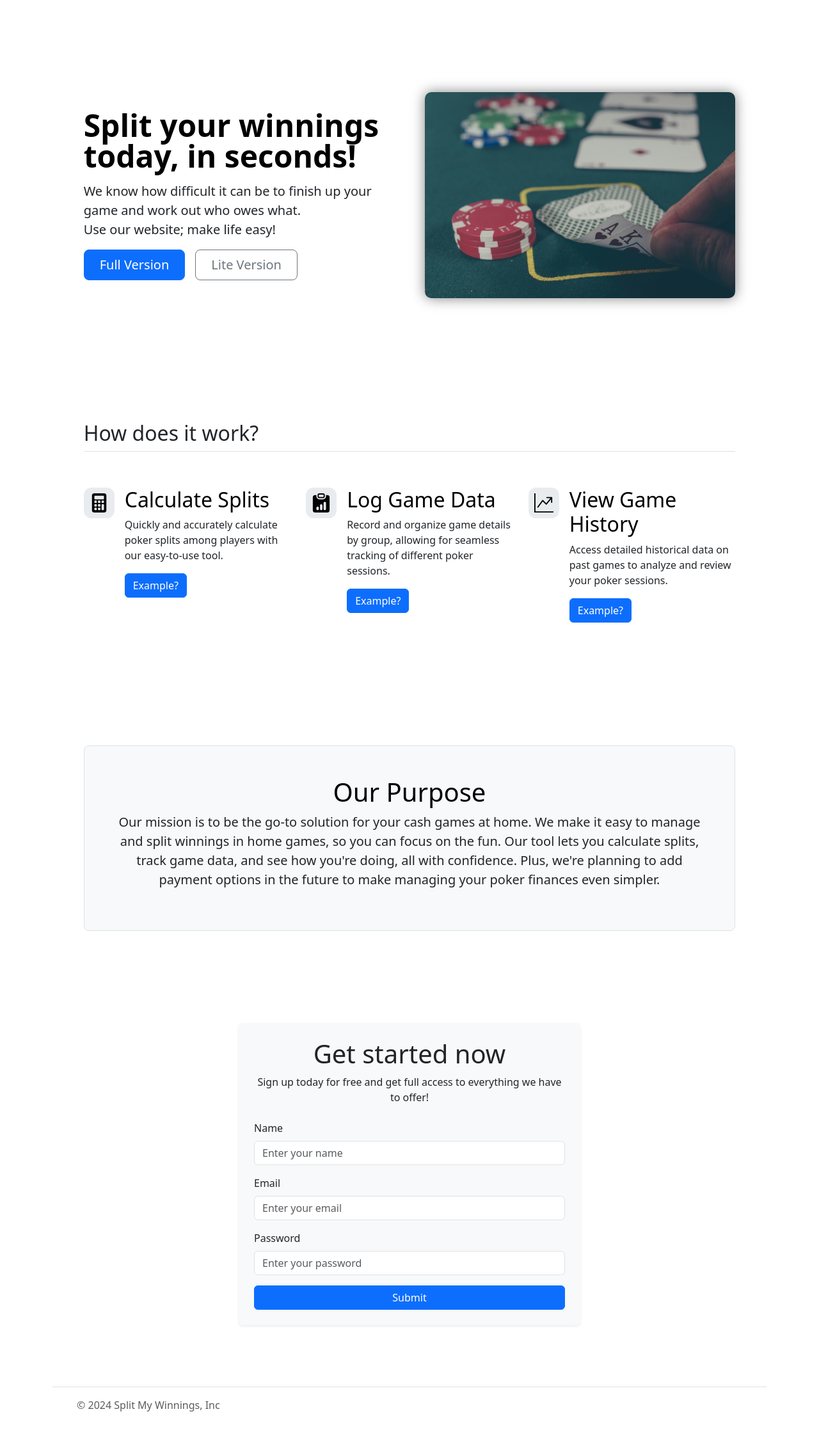
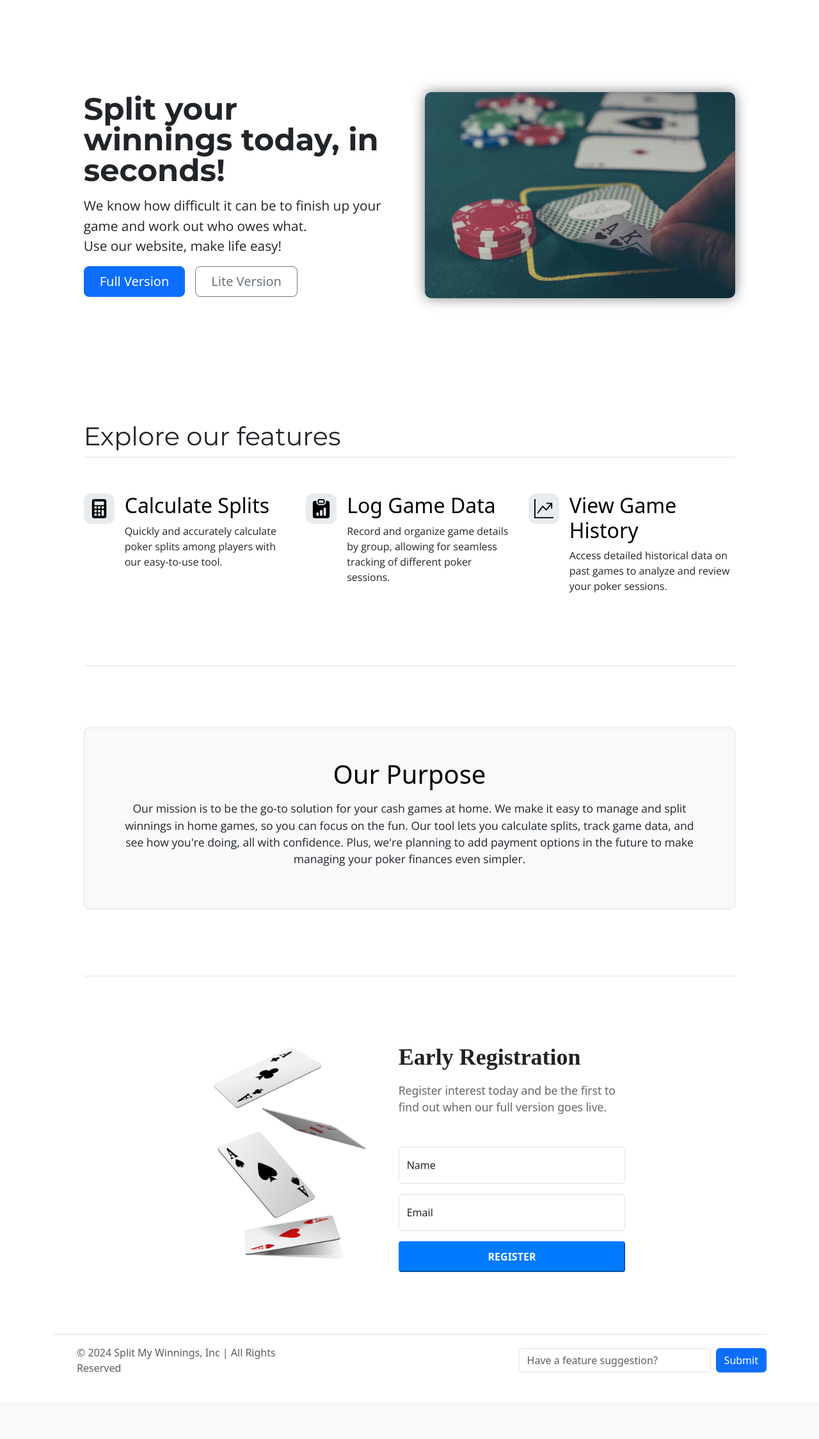
Before and after one commit to DJBuchs/Split-My-Winnings, a Flask app: page / in a window 1280 px wide. Shown: the part 72-2321 px from the top of the page at 64% size. After the commit the page ends 2262 px from the top, so only its background shows below. Run offline with Flask 3, Linux system fonts and the light colour scheme; some libraries are stand-ins or nearby versions.

Commit message:
First live version

```diff
--- a/main.py
+++ b/main.py
@@ -12,6 +12,8 @@ from forms import Register
 import os
 from dotenv import load_dotenv
 import smtplib
+import bleach
+import secrets
 
 load_dotenv()
 
@@ -19,14 +21,22 @@ app = Flask(__name__)
 app.config['SECRET_KEY'] = os.getenv("FLASK_KEY")
 Bootstrap5(app)
 
+
 app.config['SEND_EMAIL'] = os.getenv("SEND_EMAIL")
 app.config['EMAIL_PASS'] = os.getenv("EMAIL_PASS")
-app.config['EMAIL_RECEIVE'] = os.getenv("EMAIL_RECEIVE")
+app.config['EMAIL_RECEIVE'] = os.getenv("SEND_EMAIL")
+app.config['SESSION_COOKIE_SECURE'] = True
 
 
 @app.route('/', methods=['POST', 'GET'])
 def home():
     return render_template("index.html")
+
+
+# THANK YOU PAGE
+@app.route('/thank-you', methods=['POST', 'GET'])
+def thank_you():
+    return render_template("thank_you.html")
 
 
 # REGISTER INTEREST
@@ -35,16 +45,67 @@ def register():
     if request.method == 'POST':
         form_data = request.form
         email_entered = form_data['email']
-        with smtplib.SMTP("smtp.gmail.com") as connection:
-            connection.starttls()
-            connection.login(user=app.config['SEND_EMAIL'], password=app.config['EMAIL_PASS'])
-            connection.sendmail(
-                from_addr=app.config['SEND_EMAIL'],
-                to_addrs=app.config['EMAIL_RECEIVE'],
-                msg=f"Subject: New Poker Registration\n\nThere is a new person interested in the website!\nEmail: {email_entered}"
+        name_entered = form_data['name']
+        try:
+            with smtplib.SMTP("smtp.gmail.com") as connection:
+                connection.starttls()
+                connection.login(user=app.config['SEND_EMAIL'], password=app.config['EMAIL_PASS'])
+                connection.sendmail(
+                    from_addr=app.config['SEND_EMAIL'],
+                    to_addrs=app.config['EMAIL_RECEIVE'],
+                    msg=f"Subject: New Poker Registration\n\n{name_entered} is interested in the full version of the website!\nEmail: {email_entered}"
+                    )
+        except Exception as e:
+            return f"An error occurred: {e}", 500
+
+        return redirect(url_for('thank_you'))
+    return render_template("register.html")
+
+
+# CONTACT US
+@app.route('/contact-us', methods=['POST', 'GET'])
+def contact_form():
+    if request.method == 'POST':
+        form_data = request.form
+        email_entered = form_data['email']
+        name_entered = form_data['name']
+        message = form_data['message']
+        try:
+            with smtplib.SMTP("smtp.gmail.com") as connection:
+                connection.starttls()
+                connection.login(user=app.config['SEND_EMAIL'], password=app.config['EMAIL_PASS'])
+                connection.sendmail(
+                    from_addr=app.config['SEND_EMAIL'],
+                    to_addrs=app.config['EMAIL_RECEIVE'],
+                    msg=f"Subject: New Contact Form Message\n\n{name_entered} has sent a message!\nEmail: {email_entered}\n"
+                            f"Message: {message}"
+                    )
+        except Exception as e:
+            return f"An error occurred: {e}", 500
+
+    return render_template("contact_form.html")
+
+
+# CONTACT FOOTER
+@app.route('/feature-request', methods=['POST', 'GET'])
+def contact_footer():
+    if request.method == 'POST':
+        form_data = request.form
+        message = form_data['message']
+        try:
+            with smtplib.SMTP("smtp.gmail.com") as connection:
+                connection.starttls()
+                connection.login(user=app.config['SEND_EMAIL'], password=app.config['EMAIL_PASS'])
+                connection.sendmail(
+                    from_addr=app.config['SEND_EMAIL'],
+                    to_addrs=app.config['EMAIL_RECEIVE'],
+                    msg=f"Subject: New Poker Message\n\nYou were sent the following message:\n{message}"
                 )
-            return redirect(url_for('home'))
-    return render_template("register.html")
+        except Exception as e:
+            return f"An error occurred: {e}", 500
+
+        return redirect(request.referrer)
+
 
 
 # FREE VERSION - NUMBER OF PLAYERS
@@ -76,15 +137,19 @@ def free_details():
             session.pop('extra_data', None)
             return redirect(url_for('free_results', players=num_players))
         else:
-            flash('Total cash-outs do not equal total buy-ins!')
-            flash(f'Total buy-ins: {buy_ins}')
-            flash(f'Total cash-outs: {cash_outs}')
-            flash(f'Difference: {abs(buy_ins-cash_outs)}')
+            flash(f'Calculation error  |  Buy-ins: {buy_ins}  |  Cash-outs: {cash_outs}  |  Difference: {abs(buy_ins-cash_outs)}')
             session['form_data'] = data.to_dict()
             return redirect(url_for('free_details', players=num_players))
     form_data = session.get('form_data', {})
     number_of_players = session.get('num_players')
     return render_template("player_details.html", players=number_of_players, form_data=form_data)
+
+
+# CLEAR DETAILS TABLE
+@app.route('/clear-table', methods=['POST', 'GET'])
+def clear_table():
+    session.pop('form_data', None)
+    return redirect(url_for('free_details'))
 
 
 # FREE VERSION - RESULTS
@@ -94,20 +159,28 @@ def free_results():
     if request.method == 'POST':
         # Get new form data
         new_data = request.form.to_dict()
+        payer = new_data['payer'].capitalize()
+        payee = new_data['payee'].capitalize()
 
-        # Retrieve existing data from session or initialize as an empty list
-        previous_data = session.get('extra_data', [])
+        form_data = session.get('form_data', {})
+        num_players = session.get('num_players')
 
-        # Append new data to the list
-        previous_data.append(new_data)
+        player_names = [form_data[f'player_{i}'].capitalize() for i in range(num_players)]
 
-        # Save updated data back to the session
-        session['extra_data'] = previous_data
+        if payer not in player_names or payee not in player_names:
+            flash("One or more of the names entered were not involved in the game.")
+            return redirect(url_for("free_results"))
+        else:
+            # Update session with new data
+            previous_data = session.get('extra_data', [])
+            previous_data.append(new_data)
+            session['extra_data'] = previous_data
 
-        return redirect(url_for("free_results"))
+            return redirect(url_for("free_results"))
 
     num_players = session.get('num_players')
     form_data = session.get('form_data', {})
+
     players = []
     for i in range(num_players):
         player = {
@@ -116,6 +189,9 @@ def free_results():
             'cashout': float(form_data[f'cashout_{i}'])
         }
         players.append(player)
+
+    # Caluculation for winnings
+    session_winnings = [player['cashout'] - player['buyin'] for player in players]
 
     extra_data = session.get('extra_data', [])
     help_needed = False
@@ -128,7 +204,7 @@ def free_results():
 
     return render_template("results.html", form_data=form_data,
                            players=num_players, settlements=settlements,
-                           help_needed=help_needed)
+                           help_needed=help_needed, winnings=session_winnings)
 
 
 def calculate_settlements(players):
--- a/requirements.txt
+++ b/requirements.txt
@@ -9,3 +9,4 @@ Flask==2.3.2
 flask_sqlalchemy==3.1.1
 SQLAlchemy==2.0.25
 python-dotenv==1.0.1
+bleach==6.1.0
--- a/templates/footer.html
+++ b/templates/footer.html
@@ -6,15 +6,18 @@
           <svg class="bi" width="30" height="24"><use xlink:href="#bootstrap"></use></svg>
         </a>
         <span class="mb-3 mb-md-0 text-body-secondary">©
-            <script type="text/javascript">document.write(new Date().getFullYear());</script> Split My Winnings, Inc
+            <script type="text/javascript">document.write(new Date().getFullYear());</script> Split My Winnings, Inc | All Rights Reserved
         </span>
       </div>
 
-      <ul class="nav col-md-4 justify-content-end list-unstyled d-flex">
-        <li class="ms-3"><a class="text-body-secondary" href="#"><svg class="bi" width="24" height="24"><use xlink:href="#twitter"></use></svg></a></li>
-        <li class="ms-3"><a class="text-body-secondary" href="#"><svg class="bi" width="24" height="24"><use xlink:href="#instagram"></use></svg></a></li>
-        <li class="ms-3"><a class="text-body-secondary" href="#"><svg class="bi" width="24" height="24"><use xlink:href="#facebook"></use></svg></a></li>
-      </ul>
+      <div class="row g-3">
+        <form action="{{url_for('contact_footer')}}" method="post" id="contactFooter" name="contactFooter" class="d-flex align-items-center">
+            <input type="text" name="message" placeholder="Have a feature suggestion?" required class="form-control me-2" style="flex: 2; min-width: 300px;;">
+            <button type="submit" class="btn btn-primary">Submit</button>
+        </form>
+    </div>
+
+
     </footer>
   </div>
 
--- a/templates/header.html
+++ b/templates/header.html
@@ -25,13 +25,13 @@
             <ul class="nav col-12 col-lg-auto me-lg-auto mb-2 justify-content-center mb-md-0">
               <li><a href="{{url_for('home')}}" class="nav-link px-2 text-secondary">Home</a></li>
               <li><a href="{{url_for('free_player_count')}}" class="nav-link px-2 text-white">Split-Free</a></li>
-              <li><a href="#" class="nav-link px-2 text-white">Contact</a></li>
+              <li><a href="{{url_for('contact_form')}}" class="nav-link px-2 text-white">Contact</a></li>
               <li><a href="#" class="nav-link px-2 text-white">Support Me</a></li>
             </ul>
 
             <div class="text-end">
-              <button type="button" class="btn btn-outline-light me-2">Login</button>
-              <button type="button" class="btn btn-warning">Sign-up</button>
+              <a href="{{url_for('register')}}" class="btn btn-outline-light me-2" role="button">Login</a>
+              <a href="{{url_for('register')}}" class="btn btn-warning" role="button">Sign-up</a>
             </div>
           </div>
         </div>
--- a/templates/index.html
+++ b/templates/index.html
@@ -1,5 +1,8 @@
 {% from "bootstrap5/form.html" import render_form %}
 {% include "header.html" %}
+
+<link href="https://fonts.googleapis.com/css2?family=Lato:wght@400;700&family=Merriweather:wght@400;700&display=swap" rel="stylesheet">
+<link href="https://fonts.googleapis.com/css2?family=Montserrat:wght@400;700&family=Open+Sans:wght@400;700&display=swap" rel="stylesheet">
 
 <!-- Hero Section -->
 <div class="container px-4 py-5 my-5 col-md-10">
@@ -8,8 +11,8 @@
         <img src="../static/images/homepage_hero.jpg" class="d-block mx-lg-auto img-fluid soft-edge" alt="Bootstrap Themes" width="700" height="500" loading="lazy">
       </div>
       <div class="col-lg-6">
-        <h1 class="display-5 fw-bold text-body-emphasis lh-1 mb-3">Split your winnings today, in seconds!</h1>
-        <p class="lead">We know how difficult it can be to finish up your game and work out who owes what. <br/> Use our website; make life easy!</p>
+        <h1 class="display-5 lh-1 mb-3" style="font-family: 'Montserrat', sans-serif; font-size: 3rem; font-weight: 700;">Split your winnings today, in seconds!</h1>
+        <p class="lead" style="font-family: 'Open Sans', sans-serif; font-size: 1.3rem;">We know how difficult it can be to finish up your game and work out who owes what. <br/> Use our website, make life easy!</p>
         <div class="d-grid gap-2 d-md-flex justify-content-md-start">
           <a href="{{url_for('register')}}" class="btn btn-primary btn-lg px-4 me-md-2">Full Version</a>
           <a href="{{url_for('free_player_count')}}" class="btn btn-outline-secondary btn-lg px-4">Lite Version</a>
@@ -19,8 +22,8 @@
   </div>
 
   <!-- How It Works Section -->
-  <div class="container px-4 py-5 my-5 col-md-10" id="hanging-icons">
-    <h2 class="pb-2 border-bottom">How does it work?</h2>
+  <div class="container px-4 py-5 mt-5 col-md-10" id="hanging-icons">
+    <h2 class="pb-2 border-bottom" style="font-family: 'Montserrat', sans-serif; font-size: 2.5rem; font-weight: 500;">Explore our features</h2>
     <div class="row g-4 py-5 row-cols-1 row-cols-lg-3">
       <div class="col d-flex align-items-start">
         <div class="icon-square text-body-emphasis bg-body-secondary d-inline-flex align-items-center justify-content-center fs-4 flex-shrink-0 me-3">
@@ -30,8 +33,8 @@
         </div>
         <div>
           <h3 class="fs-2 text-body-emphasis">Calculate Splits</h3>
-          <p>Quickly and accurately calculate poker splits among players with our easy-to-use tool.</p>
-          <a href="#" class="btn btn-primary">Example?</a>
+          <p style="font-family: 'Open Sans', sans-serif; font-size: 1rem;">Quickly and accurately calculate poker splits among players with our easy-to-use tool.</p>
+
         </div>
       </div>
       <div class="col d-flex align-items-start">
@@ -44,8 +47,8 @@
         </div>
         <div>
           <h3 class="fs-2 text-body-emphasis">Log Game Data</h3>
-          <p>Record and organize game details by group, allowing for seamless tracking of different poker sessions.</p>
-          <a href="#" class="btn btn-primary">Example?</a>
+          <p style="font-family: 'Open Sans', sans-serif; font-size: 1rem;">Record and organize game details by group, allowing for seamless tracking of different poker sessions.</p>
+
         </div>
       </div>
       <div class="col d-flex align-items-start">
@@ -56,18 +59,22 @@
         </div>
         <div>
           <h3 class="fs-2 text-body-emphasis">View Game History</h3>
-          <p>Access detailed historical data on past games to analyze and review your poker sessions.</p>
-          <a href="#" class="btn btn-primary">Example?</a>
+          <p style="font-family: 'Open Sans', sans-serif; font-size: 1rem;">Access detailed historical data on past games to analyze and review your poker sessions.</p>
+
         </div>
       </div>
     </div>
   </div>
 
+  <div class="container px-4 col-md-10">
+    <h2 class="border-bottom"></h2>
+    </div>
+
   <!-- Purpose Section -->
   <div class="container px-4 py-5 my-5 col-md-10">
     <div class="p-5 text-center bg-body-tertiary border rounded-3 lightgrey">
-      <h1 class="text-body-emphasis">Our Purpose</h1>
-      <p class="lead">
+      <h1 class="text-body-emphasis mb-3 ">Our Purpose</h1>
+      <p class="lead" style="font-family: 'Open Sans', sans-serif; font-size: 1.1rem;">
         Our mission is to be the go-to solution for your cash games at home. We make it easy to manage and split winnings in home games,
         so you can focus on the fun. Our tool lets you calculate splits, track game data, and see how you're doing, all with confidence.
         Plus, we're planning to add payment options in the future to make managing your poker finances even simpler.
@@ -75,34 +82,67 @@
     </div>
   </div>
 
-  <!-- Form Section -->
-  <div class="container px-4 py-5 my-5">
-    <div class="row justify-content-center">
-      <div class="col-md-6">
-        <div class="bg-light p-4 rounded shadow-sm">
-          <div class="text-center mb-4">
-            <h1>Get started now</h1>
-            <p>Sign up today for free and get full access to everything we have to offer!</p>
+  <div class="container px-4 col-md-10">
+  <h2 class="pb-2 border-bottom"></h2>
   </div>
-          <form>
-            <div class="mb-3">
-              <label for="name" class="form-label">Name</label>
-              <input type="text" class="form-control" id="name" placeholder="Enter your name" required>
+
+
+
+  <div class="container col-md-7 my-5">
+    <div class="p-4 d-flex align-items-center g-5">
+        <!-- Left Column for Image -->
+        <div class="custom-image-col d-none d-md-block">
+          <img src="../static/images/cards4.jpg" alt="Registration Image" width="300px" class="custom-image img-fluid rounded">
       </div>
-            <div class="mb-3">
-              <label for="email" class="form-label">Email</label>
-              <input type="email" class="form-control" id="email" placeholder="Enter your email" required>
+
+        <!-- Right Column for Form -->
+        <div class="custom-form-col">
+          <h2 class="h2-form custom-title mb-2">Early Registration</h2>
+          <p class="custom-lead mb-5">Register interest today and be the first to find out when our full version goes live.</p>
+          <form
+              action="{{ url_for('register') }}"
+              method="post"
+              id="earlyReg"
+              name="earlyReg"
+              class="row g-3"
+          >
+              <div class="col-12">
+                  <div class="form-floating">
+                      <input
+                          type="text"
+                          name="name"
+                          id="name"
+                          class="form-control"
+                          placeholder="Name"
+                          required
+                      >
+                      <label for="name">Name</label>
                   </div>
-            <div class="mb-3">
-              <label for="password" class="form-label">Password</label>
-              <input type="password" class="form-control" id="password" placeholder="Enter your password" required>
               </div>
-            <button type="submit" class="btn btn-primary w-100">Submit</button>
+              <div class="col-12">
+                  <div class="form-floating">
+                      <input
+                          type="email"
+                          name="email"
+                          id="email"
+                          class="form-control"
+                          placeholder="Email"
+                          required
+                      >
+                      <label for="email">Email</label>
+                  </div>
+              </div>
+              <div class="col-12">
+                  <button class="custom-btn" type="submit">Register</button>
+              </div>
           </form>
       </div>
+
     </div>
 </div>
-  </div>
+
+  <!-- Form Section -->
+
 
 
 
--- a/templates/player_details.html
+++ b/templates/player_details.html
@@ -37,16 +37,18 @@
                     </div>
                 </div>
             {% endfor %}
+
             {% with messages = get_flashed_messages() %}
                 {% if messages %}
                     <div class="alert alert-danger" role="alert">
                     {% for message in messages %}
-                        <p class="flash">{{message}}</p>
+                        {{message}}
                     {% endfor %}
                     </div>
                 {% endif %}
             {% endwith %}
             <button class="btn btn-primary" type="submit">Calculate</button>
+            <a href="{{url_for('clear_table')}}" class="btn btn-danger ms-1">Clear</a>
         </form>
     </div>
 </div>
```
Also changed, not shown: static/css/style.css (+53 -5 lines), templates/contact_form.html (added, +80 -0 lines), templates/extra.html (added, +44 -0 lines), templates/register.html (+14 -9 lines), templates/results.html (+50 -9 lines), templates/thank_you.html (added, +28 -0 lines), static/images/cards4.jpg (added), static/images/contact_img.png (added), static/images/green_tick.png (added), 1 other file. Lines whose indentation alone changed are shown as unchanged.
